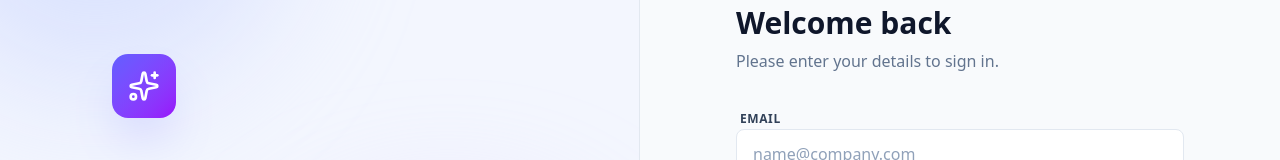
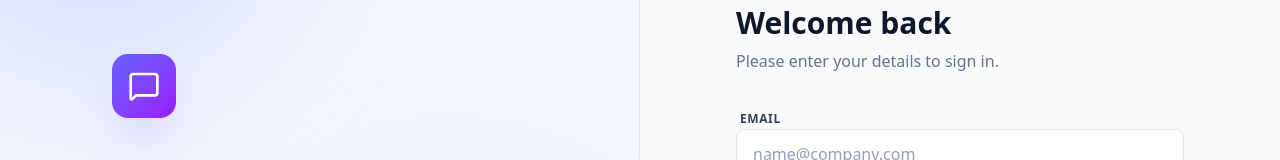
Before and after one commit to dulhara79/Research_Assistant_for_PDFs, a React (Vite) app in the folder client/: page /login in a window 1280 px wide. Shown: the part 198-358 px from the top of the page. Built offline with nearby package versions, Linux system fonts and the light colour scheme.

Commit message:
Replace Sparkles icon with MessageSquare in Login page
Updated the Login page to use the MessageSquare icon from lucide-react instead of Sparkles for the header graphic. This change may improve visual clarity or better represent the page's purpose.

```diff
--- a/client/src/pages/Login.jsx
+++ b/client/src/pages/Login.jsx
@@ -1,7 +1,7 @@
 import { useState } from "react";
 import { Link, useNavigate } from "react-router-dom";
 import { useAuth } from "../context/AuthContext";
-import { Sparkles, ArrowRight } from "lucide-react";
+import { MessageSquare, ArrowRight } from "lucide-react";
 import Button from "../components/authUI/Button";
 import Input from "../components/authUI/Input";
 
@@ -49,7 +49,7 @@ export default function Login() {
 
         <div className="relative z-10 p-12 max-w-lg">
           <div className="w-16 h-16 bg-gradient-to-br from-indigo-500 to-purple-600 rounded-2xl flex items-center justify-center mb-8 shadow-2xl shadow-indigo-500/30">
-            <Sparkles className="w-8 h-8 text-white" />
+            <MessageSquare className="w-8 h-8 text-white" />
           </div>
           <h1 className="text-5xl font-bold text-slate-900 mb-6 leading-tight">
             Research faster with AI.
```
